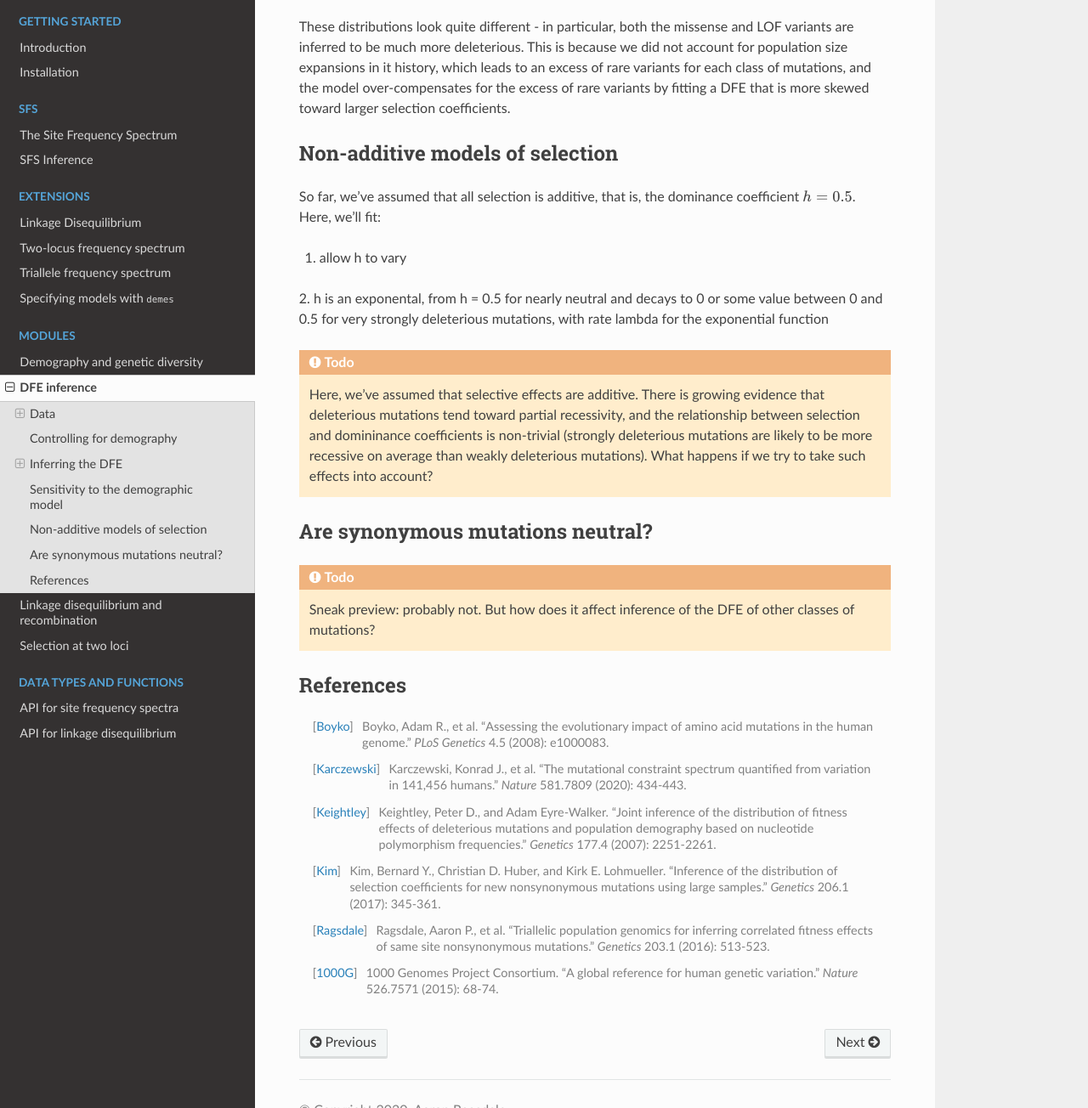
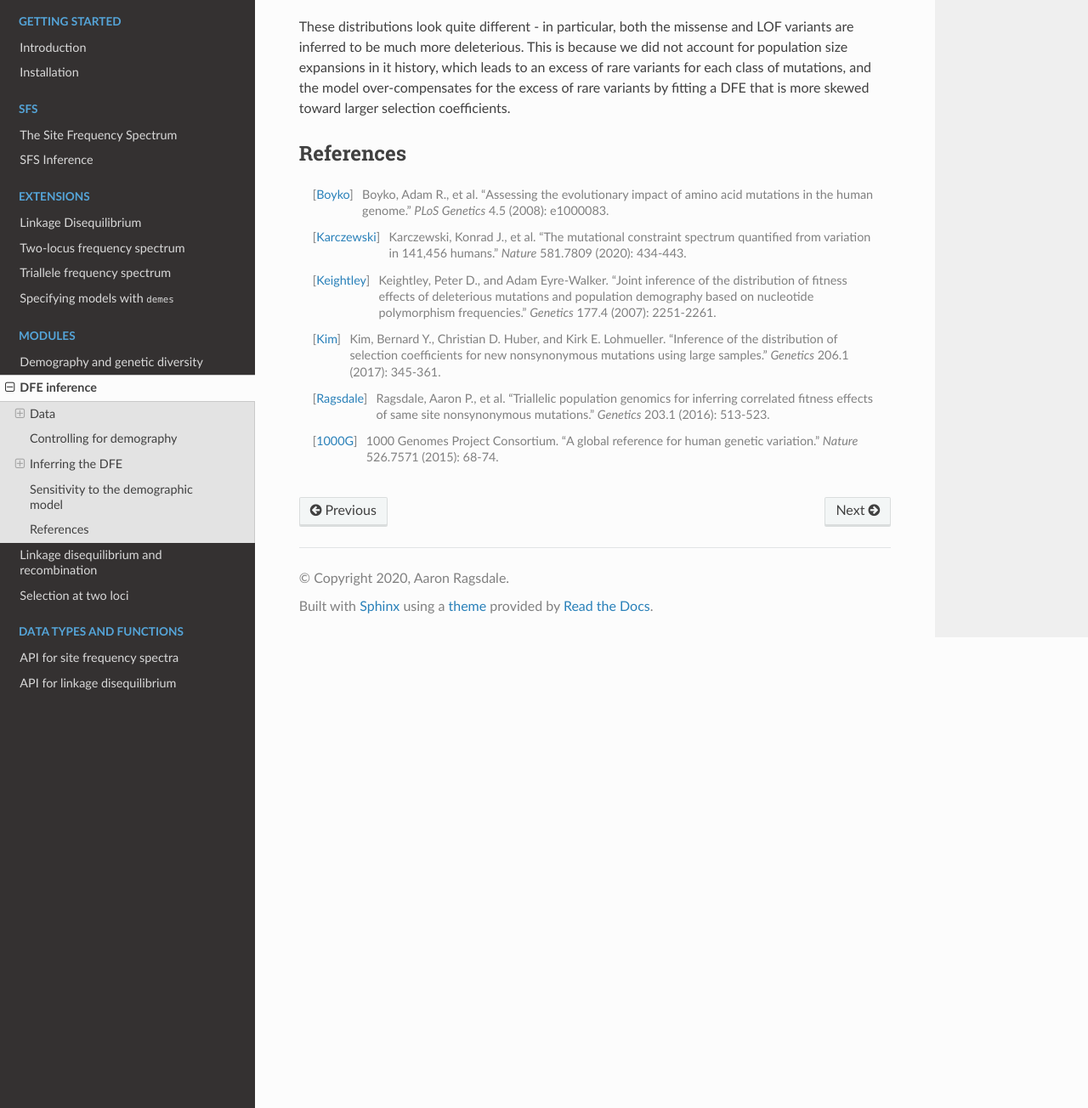
Before and after one commit to MomentsLD/moments, a Sphinx documentation site: the page built from docs/modules/dfe.rst, in a window 1280 px wide and 1400 px high, scrolled down 9852 px, cut to the strip 96-1400 px from the top of the window. Shown: the whole strip at 85% size. Built offline with Sphinx 7.4.7 and the Read the Docs theme 2.0.0, drawn with Linux system fonts in a browser that asks for light colours; some of the changed text lies outside the part shown.

Commit message:
simplify dfe inference

```diff
--- a/docs/modules/dfe.rst
+++ b/docs/modules/dfe.rst
@@ -656,34 +656,6 @@ for population size expansions in it history, which leads to an excess of rare v
 for each class of mutations, and the model over-compensates for the excess of rare
 variants by fitting a DFE that is more skewed toward larger selection coefficients.
 
-********************************
-Non-additive models of selection
-********************************
-
-So far, we've assumed that all selection is additive, that is, the dominance coefficient
-:math:`h = 0.5`. Here, we'll fit:
-
-1. allow h to vary
-
-2. h is an exponental, from h = 0.5 for nearly neutral and decays to 0 or some value
-between 0 and 0.5 for very strongly deleterious mutations, with rate lambda for the
-exponential function
-
-.. todo::
-    Here, we've assumed that selective effects are additive. There is growing evidence
-    that deleterious mutations tend toward partial recessivity, and the relationship
-    between selection and domininance coefficients is non-trivial (strongly deleterious
-    mutations are likely to be more recessive on average than weakly deleterious
-    mutations). What happens if we try to take such effects into account?
-
-*********************************
-Are synonymous mutations neutral?
-*********************************
-
-.. todo::
-    Sneak preview: probably not. But how does it affect inference of the DFE of other
-    classes of mutations?
-
 **********
 References
 **********
```
Also changed, not shown: other parts of docs/modules/dfe.rst (+5 -5 lines).
